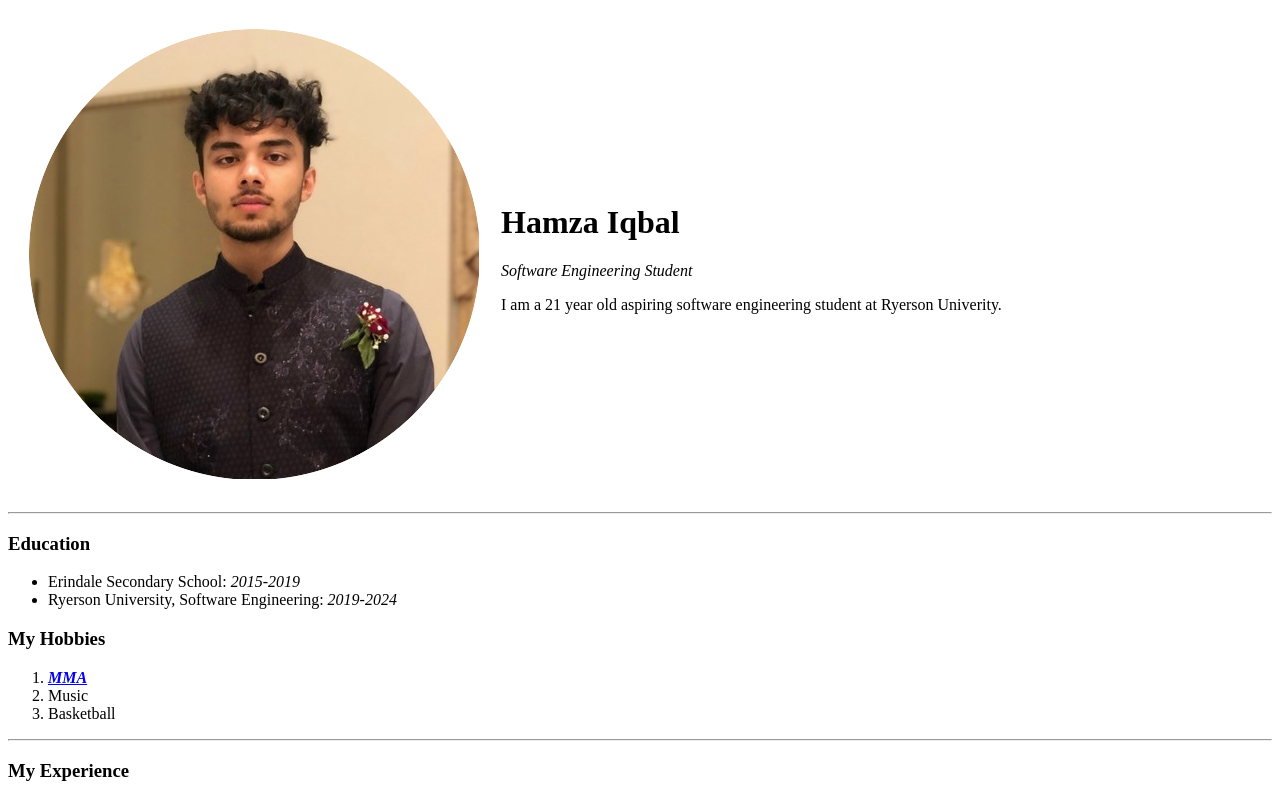
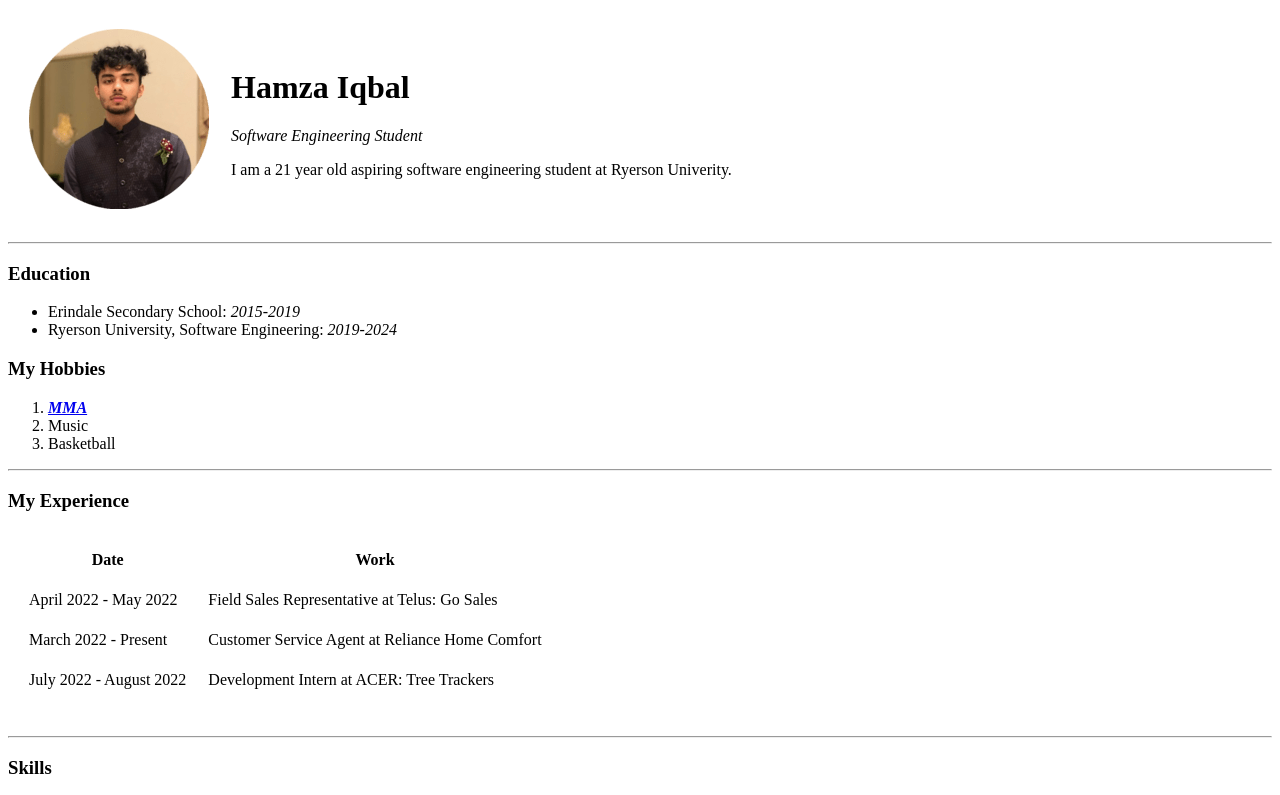
Before and after one commit to HamzaIqbal22/My-Personal-Website, a plain HTML site: page index.html in a window 1280 px wide. Shown: the top 795 px of the page. Drawn offline with Linux system fonts and the light colour scheme.

Commit message:
Update index.html

```diff
--- a/index.html
+++ b/index.html
@@ -11,7 +11,7 @@
 <body>
   <table cellspacing = "20">
     <tr>
-       <td> <img src="photos/hamza cropped circle.png" alt="hamza profile pic"></td>
+       <td> <img src="photos/hamza cropped circle (1).png" alt="hamza profile pic"></td>
        <td><h1>   Hamza Iqbal </h1>
            <p><em> Software Engineering Student </em></p>
             <p> I am a 21 year old aspiring software engineering student at Ryerson Univerity.</p>
```
